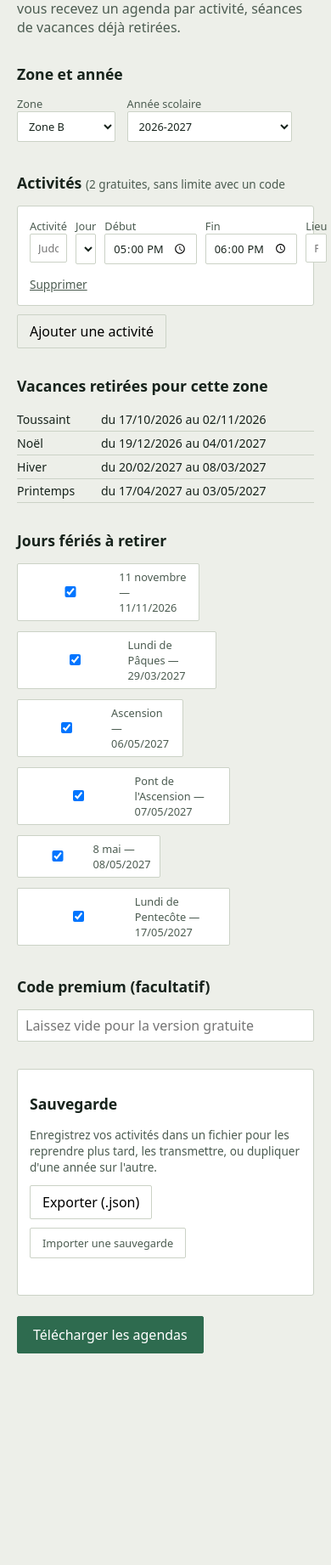
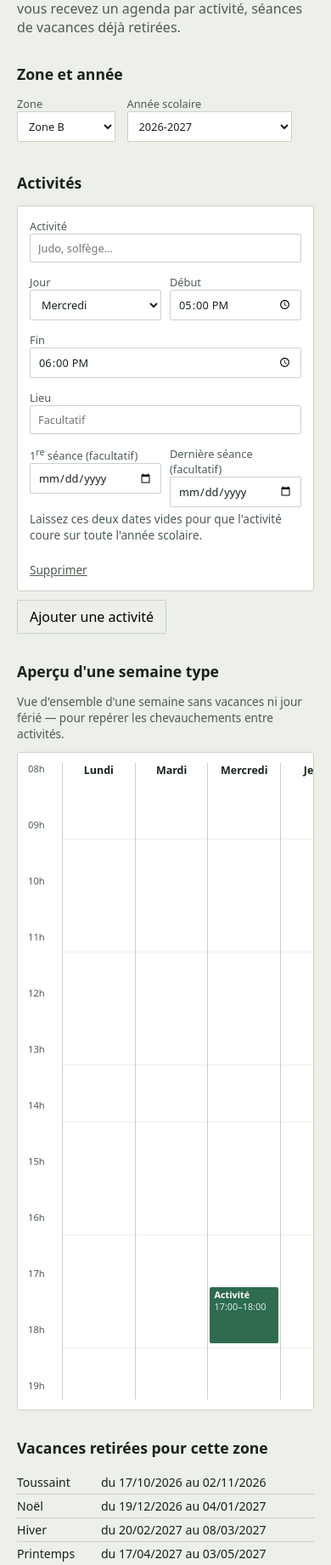
Before and after one commit to Julien-768/planning, a Flask app: page / in a window 390 px wide. Shown: the part 194-2036 px from the top of the page at 85% size. Before the commit the page ends 1787 px from the top, so only its background shows below. Run offline with Flask 3, Linux system fonts and the light colour scheme.

Commit message:
feat(webapp): add activity start/end dates and weekly preview
- Add optional start/end date fields for activities to handle custom schedules
- Introduce a visual weekly preview to detect time conflicts between activities
- Remove premium code logic and related UI elements
- Update README to remove monetization section and clarify new features
- Refactor form handling to support new date fields and dynamic preview
- Adjust CSS and JS to support the weekly preview grid and responsive layout

```diff
--- a/webapp/app.py
+++ b/webapp/app.py
@@ -13,10 +13,10 @@ aucune logique métier n'est dupliquée ici.
 from __future__ import annotations
 
 import sys
-from datetime import time
+from datetime import date, time
 from pathlib import Path
 
-from flask import Flask, render_template, request, send_file, session
+from flask import Flask, render_template, request, send_file
 import io
 
 sys.path.insert(0, str(Path(__file__).resolve().parent.parent))
@@ -26,16 +26,6 @@ from planning_scolaire.calendrier import CalendrierScolaire
 from planning_scolaire.ics import generer_zip, generer_ics, slugifier
 
 app = Flask(__name__)
-app.secret_key = "change-moi-en-production"  # nécessaire seulement pour la limite gratuite ci-dessous
-
-# ---------------------------------------------------------------------------
-# Piste de monétisation la plus simple : un plafond gratuit, débloqué par un
-# lien de paiement (Stripe Payment Link, Gumroad, Lemon Squeezy...). Le champ
-# "code" du formulaire vaut jeton de déblocage ; à remplacer par une vraie
-# vérification (webhook Stripe, base d'utilisateurs) avant mise en production.
-# ---------------------------------------------------------------------------
-LIMITE_ACTIVITES_GRATUITES = 2
-CODE_PREMIUM = "PREMIUM2027"  # exemple — à remplacer par une vérification réelle
 
 
 @app.route("/", methods=["GET"])
@@ -49,7 +39,6 @@ def accueil():
         annee_defaut=annee_defaut,
         zones=["A", "B", "C"],
         feries=calendrier_apercu.feries_hors_vacances() if calendrier_apercu else [],
-        limite_gratuite=LIMITE_ACTIVITES_GRATUITES,
     )
 
 
@@ -79,21 +68,14 @@ def generer():
     form = request.form
     zone = form["zone"]
     annee = form["annee"]
-    code = form.get("code", "").strip()
-    est_premium = code == CODE_PREMIUM
 
     noms = form.getlist("nom")
     jours = form.getlist("jour")
     debuts = form.getlist("heure_debut")
     fins = form.getlist("heure_fin")
     lieux = form.getlist("lieu")
-
-    if not est_premium and len(noms) > LIMITE_ACTIVITES_GRATUITES:
-        noms = noms[:LIMITE_ACTIVITES_GRATUITES]
-        jours = jours[:LIMITE_ACTIVITES_GRATUITES]
-        debuts = debuts[:LIMITE_ACTIVITES_GRATUITES]
-        fins = fins[:LIMITE_ACTIVITES_GRATUITES]
-        lieux = lieux[:LIMITE_ACTIVITES_GRATUITES]
+    premieres = form.getlist("premiere_seance")
+    dernieres = form.getlist("derniere_seance")
 
     feries_actifs = set(form.getlist("ferie"))
 
@@ -104,8 +86,12 @@ def generer():
             heure_debut=time.fromisoformat(hd),
             heure_fin=time.fromisoformat(hf),
             lieu=lieu,
+            premiere_seance=date.fromisoformat(premiere) if premiere else None,
+            derniere_seance=date.fromisoformat(derniere) if derniere else None,
         )
-        for nom, jour, hd, hf, lieu in zip(noms, jours, debuts, fins, lieux)
+        for nom, jour, hd, hf, lieu, premiere, derniere in zip(
+            noms, jours, debuts, fins, lieux, premieres, dernieres
+        )
         if nom.strip()
     ]
 
--- a/webapp/static/app.js
+++ b/webapp/static/app.js
@@ -15,9 +15,19 @@ function ligneActivite(valeurs = {}){
   if (valeurs.heure_debut) div.querySelector('[name="heure_debut"]').value = valeurs.heure_debut;
   if (valeurs.heure_fin) div.querySelector('[name="heure_fin"]').value = valeurs.heure_fin;
   if (valeurs.lieu) div.querySelector('[name="lieu"]').value = valeurs.lieu;
-  div.querySelector(".supprimer").onclick = (e) => { e.target.closest(".act").remove(); sauvegarderLocal(); };
-  div.querySelectorAll("input,select").forEach(el => el.addEventListener("change", sauvegarderLocal));
+  if (valeurs.premiere_seance) div.querySelector('[name="premiere_seance"]').value = valeurs.premiere_seance;
+  if (valeurs.derniere_seance) div.querySelector('[name="derniere_seance"]').value = valeurs.derniere_seance;
+  div.querySelector(".supprimer").onclick = (e) => {
+    e.target.closest(".act").remove();
+    sauvegarderLocal();
+    rafraichirSemaine();
+  };
+  div.querySelectorAll("input,select").forEach(el => {
+    el.addEventListener("change", () => { sauvegarderLocal(); rafraichirSemaine(); });
+    el.addEventListener("input", rafraichirSemaine);
+  });
   hote.appendChild(noeud);
+  rafraichirSemaine();
 }
 
 document.getElementById("ajouter").onclick = () => { ligneActivite(); sauvegarderLocal(); };
@@ -54,6 +64,8 @@ function collecterEtat(){
     heure_debut: div.querySelector('[name="heure_debut"]').value,
     heure_fin: div.querySelector('[name="heure_fin"]').value,
     lieu: div.querySelector('[name="lieu"]').value,
+    premiere_seance: div.querySelector('[name="premiere_seance"]').value,
+    derniere_seance: div.querySelector('[name="derniere_seance"]').value,
   }));
   return {
     zone: document.getElementById("zone").value,
@@ -105,6 +117,67 @@ document.getElementById("importer").addEventListener("change", async (e) => {
   e.target.value = "";
 });
 
+// --- Aperçu d'une semaine type (indépendant du calendrier scolaire : ---
+// --- montre juste comment les activités s'articulent dans la semaine) ---
+const NOMS_JOURS = ["Lundi","Mardi","Mercredi","Jeudi","Vendredi","Samedi","Dimanche"];
+const PX_PAR_MINUTE = 1.1;
+
+function versMinutes(hhmm){
+  const [h, m] = hhmm.split(":").map(Number);
+  return h * 60 + m;
+}
+
+function rafraichirSemaine(){
+  const conteneur = document.getElementById("calendrier-semaine");
+  const lignes = [...document.querySelectorAll("#activites .act")];
+  const activites = lignes.map(div => ({
+    nom: div.querySelector('[name="nom"]').value.trim() || "Activité",
+    jour: parseInt(div.querySelector('[name="jour"]').value, 10),
+    debut: div.querySelector('[name="heure_debut"]').value,
+    fin: div.querySelector('[name="heure_fin"]').value,
+  })).filter(a => a.debut && a.fin && a.fin > a.debut);
+
+  let minDepart = 8 * 60;
+  let maxFin = 19 * 60;
+  activites.forEach(a => {
+    minDepart = Math.min(minDepart, versMinutes(a.debut));
+    maxFin = Math.max(maxFin, versMinutes(a.fin));
+  });
+  minDepart = Math.floor(minDepart / 60) * 60;
+  maxFin = Math.ceil(maxFin / 60) * 60;
+  const hauteurTotale = (maxFin - minDepart) * PX_PAR_MINUTE;
+
+  let heures = "";
+  for (let h = minDepart; h <= maxFin; h += 60){
+    const top = (h - minDepart) * PX_PAR_MINUTE;
+    heures += `<div class="heure-etiquette" style="top:${top}px">${String(Math.floor(h/60)).padStart(2,"0")}h</div>`;
+  }
+
+  const colonnes = NOMS_JOURS.map((nomJour, idx) => {
+    const blocs = activites.filter(a => a.jour === idx).map(a => {
+      const top = (versMinutes(a.debut) - minDepart) * PX_PAR_MINUTE;
+      const hauteur = Math.max((versMinutes(a.fin) - versMinutes(a.debut)) * PX_PAR_MINUTE, 16);
+      return `<div class="bloc-activite" style="top:${top}px;height:${hauteur}px" title="${a.nom} — ${a.debut} à ${a.fin}">
+        <b>${a.nom}</b><span>${a.debut}–${a.fin}</span>
+      </div>`;
+    }).join("");
+    return `<div class="jour-colonne">
+      <div class="jour-entete">${nomJour}</div>
+      <div class="jour-corps" style="height:${hauteurTotale}px">${blocs}</div>
+    </div>`;
+  }).join("");
+
+  conteneur.innerHTML = activites.length
+    ? `<div class="semaine-grille">
+         <div class="heures-colonne">
+           <div class="jour-entete"></div>
+           <div class="heures-corps" style="height:${hauteurTotale}px">${heures}</div>
+         </div>
+         ${colonnes}
+       </div>`
+    : `<p class="semaine-vide">Ajoutez une activité avec un jour et des horaires pour voir apparaître l'aperçu.</p>`;
+}
+
 // --- Initialisation : restaurer la sauvegarde locale si elle existe ---
 (function initialiser(){
   let etat = null;
--- a/webapp/static/style.css
+++ b/webapp/static/style.css
@@ -4,7 +4,7 @@
 }
 *{box-sizing:border-box}
 body{background:var(--paper);color:var(--ink);font-family:system-ui,sans-serif;margin:0}
-.wrap{max-width:760px;margin:0 auto;padding:32px 20px 72px}
+.wrap{max-width:920px;margin:0 auto;padding:32px 20px 72px}
 h1{font-size:2rem;margin:0 0 .3em}
 .lede{color:var(--ink-soft);margin:0 0 28px}
 section{margin-top:32px}
@@ -14,7 +14,10 @@ h2{font-size:1.1rem}
 label{display:block;font-size:.8rem;color:var(--ink-soft);margin-bottom:4px}
 input,select{width:100%;font:inherit;padding:7px 9px;border:1px solid var(--line);border-radius:2px;background:var(--field);color:var(--ink)}
 .act{background:var(--field);border:1px solid var(--line);border-radius:3px;padding:14px;margin-bottom:10px}
-.act-grid{display:grid;grid-template-columns:2fr 1fr .8fr .8fr 1.2fr;gap:10px}
+.act-grid{display:flex;flex-wrap:wrap;gap:10px}
+.act-grid label{flex:1 1 120px}
+.act-grid label.champ-large{flex:2 1 200px}
+.hint-dates{margin:6px 0 0;font-size:.76rem}
 .fer{display:flex;flex-wrap:wrap;gap:8px;font-size:.85rem}
 .fer label{display:flex;gap:6px;align-items:center;background:var(--field);border:1px solid var(--line);padding:6px 10px;border-radius:2px}
 button{font:inherit;cursor:pointer}
@@ -31,3 +34,20 @@ button{font:inherit;cursor:pointer}
 .row-btns{display:flex;gap:10px;flex-wrap:wrap}
 .btn-file{position:relative;display:inline-block}
 .status{font-size:.85rem;color:var(--ink-soft);min-height:1.3em;margin-top:8px}
+
+.semaine{overflow-x:auto;background:var(--field);border:1px solid var(--line);border-radius:3px;padding:12px}
+.semaine-vide{color:var(--ink-soft);font-size:.85rem;margin:0;padding:8px 0}
+.semaine-grille{display:flex;min-width:640px}
+.heures-colonne{flex:0 0 40px;position:relative}
+.heures-corps{position:relative}
+.heure-etiquette{position:absolute;left:0;transform:translateY(-50%);font-size:.7rem;color:var(--ink-soft)}
+.jour-colonne{flex:1 1 0;min-width:80px;border-left:1px solid var(--line)}
+.jour-entete{font-size:.78rem;font-weight:600;text-align:center;padding-bottom:6px;color:var(--ink)}
+.jour-corps{position:relative;background:repeating-linear-gradient(to bottom, transparent 0, transparent 65.9px, var(--paper) 66px, var(--paper) 66.6px)}
+.bloc-activite{
+  position:absolute;left:2px;right:2px;
+  background:var(--school);color:#fff;border-radius:2px;
+  padding:2px 5px;font-size:.68rem;line-height:1.25;overflow:hidden;
+}
+.bloc-activite b{display:block;font-weight:600}
+.bloc-activite span{opacity:.85}
--- a/webapp/templates/index.html
+++ b/webapp/templates/index.html
@@ -29,9 +29,15 @@
     </section>
 
     <section>
-      <h2>Activités <span class="hint">({{ limite_gratuite }} gratuites, sans limite avec un code</span></h2>
+      <h2>Activités</h2>
       <div id="activites"></div>
       <button type="button" id="ajouter" class="btn-ghost">Ajouter une activité</button>
+    </section>
+
+    <section>
+      <h2>Aperçu d'une semaine type</h2>
+      <p class="hint-bloc">Vue d'ensemble d'une semaine sans vacances ni jour férié — pour repérer les chevauchements entre activités.</p>
+      <div id="calendrier-semaine" class="semaine"></div>
     </section>
 
     <section>
@@ -46,11 +52,6 @@
         <label><input type="checkbox" name="ferie" value="{{ f.id }}" checked> {{ f.nom }} — {{ f.date }}</label>
         {% endfor %}
       </div>
-    </section>
-
-    <section>
-      <h2>Code premium (facultatif)</h2>
-      <input type="text" name="code" placeholder="Laissez vide pour la version gratuite">
     </section>
 
     <section class="sauvegarde">
@@ -73,7 +74,7 @@
 <template id="modele-activite">
   <div class="act">
     <div class="act-grid">
-      <label>Activité<input type="text" name="nom" placeholder="Judo, solfège…" required></label>
+      <label class="champ-large">Activité<input type="text" name="nom" placeholder="Judo, solfège…" required></label>
       <label>Jour
         <select name="jour">
           <option value="0">Lundi</option><option value="1">Mardi</option>
@@ -83,8 +84,11 @@
       </label>
       <label>Début<input type="time" name="heure_debut" value="17:00" required></label>
       <label>Fin<input type="time" name="heure_fin" value="18:00" required></label>
-      <label>Lieu<input type="text" name="lieu" placeholder="Facultatif"></label>
+      <label class="champ-large">Lieu<input type="text" name="lieu" placeholder="Facultatif"></label>
+      <label>1<sup>re</sup> séance (facultatif)<input type="date" name="premiere_seance"></label>
+      <label>Dernière séance (facultatif)<input type="date" name="derniere_seance"></label>
     </div>
+    <p class="hint-bloc hint-dates">Laissez ces deux dates vides pour que l'activité coure sur toute l'année scolaire.</p>
     <button type="button" class="btn-link supprimer">Supprimer</button>
   </div>
 </template>
```
Also changed, not shown: README.md.
